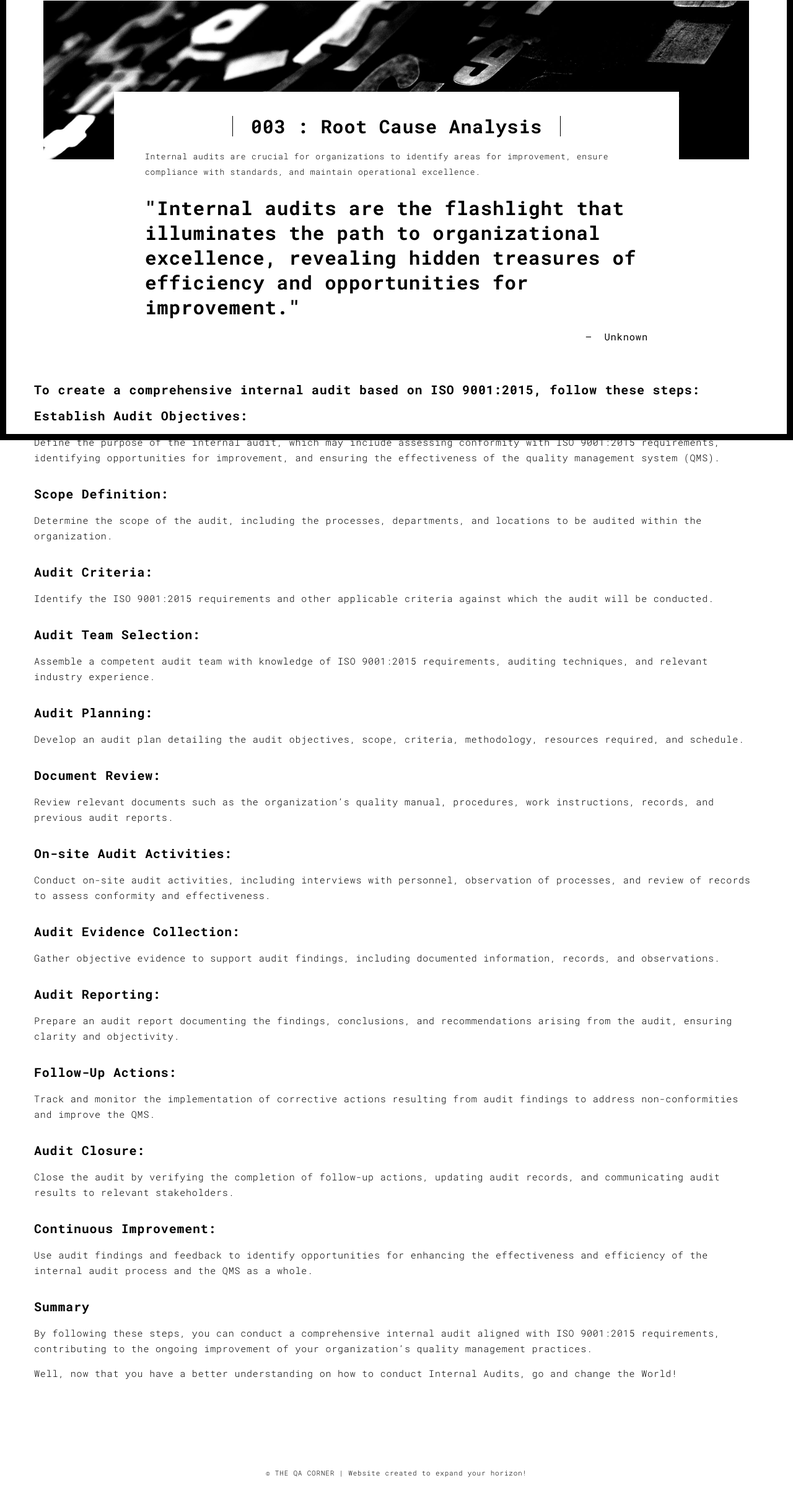
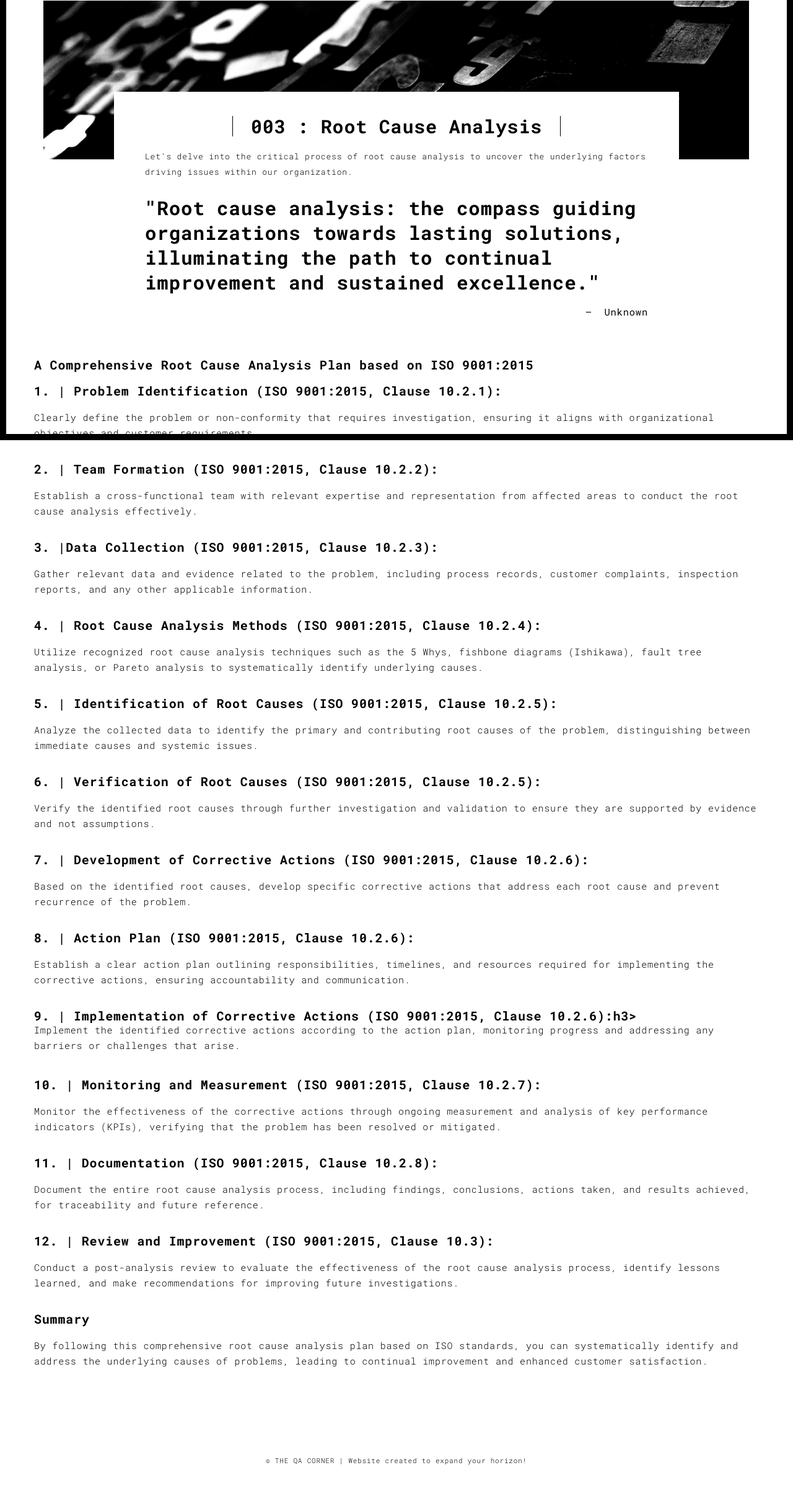
Before and after one commit to Gymmybear33/portfolio, a Flask app: page /rca.html in a window 1280 px wide. Shown: the part 90-2503 px from the top of the page at 62% size. After the commit the page ends 2453 px from the top, so only its background shows below. Run offline with Flask 3, Linux system fonts and the light colour scheme; some libraries are stand-ins or nearby versions.

Commit message:
completed the rca site

```diff
--- a/templates/ca.html
+++ b/templates/ca.html
@@ -101,7 +101,7 @@
 
         <div class="row">
           <h3>Summary</h3>
-          <p class="p-size-info">Corrective actions are a fundamental aspect of quality management systems, environmental management systems, and other ISO standards, serving as a catalyst for continual improvement and organizational excellence. By embracing a systematic approach to identifying, analyzing, and addressing non-conformities, businesses can foster a culture of accountability, innovation, and sustainability, ultimately driving long-term success in today’s dynamic business environment.</p>
+          <p class="p-size-info">Corrective actions are a fundamental aspect of quality management systems, environmental management systems, and other ISO standards, serving as a catalyst for continual improvement and organizational excellence. By embracing a systematic approach to identifying, analyzing, and addressing non-conformities, you can ensure to foster a culture of accountability, innovation, and sustainability, ultimately driving long-term success in today’s dynamic business environment.</p>
         </div>
       </div>
 
--- a/templates/rca.html
+++ b/templates/rca.html
@@ -69,68 +69,67 @@
           <div class="text-center">
             <h1 class="h2">003 : Root Cause Analysis</h1>
           </div>
-          <p class="p-size-title">Internal audits are crucial for organizations to identify areas for improvement, ensure compliance with standards, and maintain operational excellence.</p>
+          <p class="p-size-title">Let's delve into the critical process of root cause analysis to uncover the underlying factors driving issues within our organization.</p>
 
           <blockquote>
-            <p>"Internal audits are the flashlight that illuminates the path to organizational excellence, revealing hidden treasures of efficiency and opportunities for improvement."</p>
+            <p>"Root cause analysis: the compass guiding organizations towards lasting solutions, illuminating the path to continual improvement and sustained excellence."</p>
             <small class="pull-right">Unknown</small>
           </blockquote>
         </div>
       </div>
       <div class="col-md-12 col-md-offset-0 section-container-spacer">
         <div class="row">
-          <h3>To create a comprehensive internal audit based on ISO 9001:2015, follow these steps:</h3>
-          <h3>Establish Audit Objectives:</h3>
-          <p class="p-size-info">Define the purpose of the internal audit, which may include assessing conformity with ISO 9001:2015 requirements, identifying opportunities for improvement, and ensuring the effectiveness of the quality management system (QMS).</p>
+          <h3>A Comprehensive Root Cause Analysis Plan based on ISO 9001:2015</h3>
+          <h3>1. | Problem Identification (ISO 9001:2015, Clause 10.2.1):</h3>
+          <p class="p-size-info">Clearly define the problem or non-conformity that requires investigation, ensuring it aligns with organizational objectives and customer requirements.</p>
         </div>
         <div class="row">
-          <h3>Scope Definition:</h3>
-          <p class="p-size-info">Determine the scope of the audit, including the processes, departments, and locations to be audited within the organization.</p>
+          <h3>2. | Team Formation (ISO 9001:2015, Clause 10.2.2):</h3>
+          <p class="p-size-info">Establish a cross-functional team with relevant expertise and representation from affected areas to conduct the root cause analysis effectively.</p>
         </div>
         <div class="row">
-          <h3>Audit Criteria:</h3>
-          <p class="p-size-info">Identify the ISO 9001:2015 requirements and other applicable criteria against which the audit will be conducted.</p>
+          <h3>3. |Data Collection (ISO 9001:2015, Clause 10.2.3):</h3>
+          <p class="p-size-info">Gather relevant data and evidence related to the problem, including process records, customer complaints, inspection reports, and any other applicable information.</p>
         </div>
         <div class="row">
-          <h3>Audit Team Selection:</h3>
-          <p class="p-size-info">Assemble a competent audit team with knowledge of ISO 9001:2015 requirements, auditing techniques, and relevant industry experience.</p>
+          <h3>4. | Root Cause Analysis Methods (ISO 9001:2015, Clause 10.2.4):</h3>
+          <p class="p-size-info">Utilize recognized root cause analysis techniques such as the 5 Whys, fishbone diagrams (Ishikawa), fault tree analysis, or Pareto analysis to systematically identify underlying causes.</p>
         </div>
         <div class="row">
-          <h3>Audit Planning:</h3>
-          <p class="p-size-info">Develop an audit plan detailing the audit objectives, scope, criteria, methodology, resources required, and schedule.</p>
+          <h3>5. | Identification of Root Causes (ISO 9001:2015, Clause 10.2.5):</h3>
+          <p class="p-size-info">Analyze the collected data to identify the primary and contributing root causes of the problem, distinguishing between immediate causes and systemic issues.</p>
         </div>
         <div class="row">
-          <h3>Document Review:</h3>
-          <p class="p-size-info">Review relevant documents such as the organization’s quality manual, procedures, work instructions, records, and previous audit reports.</p>
+          <h3>6. | Verification of Root Causes (ISO 9001:2015, Clause 10.2.5):</h3>
+          <p class="p-size-info">Verify the identified root causes through further investigation and validation to ensure they are supported by evidence and not assumptions.</p>
         </div>
         <div class="row">
-          <h3>On-site Audit Activities:</h3>
-          <p class="p-size-info">Conduct on-site audit activities, including interviews with personnel, observation of processes, and review of records to assess conformity and effectiveness.</p>
+          <h3>7. | Development of Corrective Actions (ISO 9001:2015, Clause 10.2.6):</h3>
+          <p class="p-size-info">Based on the identified root causes, develop specific corrective actions that address each root cause and prevent recurrence of the problem.</p>
         </div>
         <div class="row">
-          <h3>Audit Evidence Collection:</h3>
-          <p class="p-size-info">Gather objective evidence to support audit findings, including documented information, records, and observations.</p>
+          <h3>8. | Action Plan (ISO 9001:2015, Clause 10.2.6):</h3>
+          <p class="p-size-info">Establish a clear action plan outlining responsibilities, timelines, and resources required for implementing the corrective actions, ensuring accountability and communication.</p>
         </div>
         <div class="row">
-          <h3>Audit Reporting:</h3>
-          <p class="p-size-info">Prepare an audit report documenting the findings, conclusions, and recommendations arising from the audit, ensuring clarity and objectivity.</p>
+          <h3>9. | Implementation of Corrective Actions (ISO 9001:2015, Clause 10.2.6):h3>
+          <p class="p-size-info">Implement the identified corrective actions according to the action plan, monitoring progress and addressing any barriers or challenges that arise.</p>
         </div>
         <div class="row">
-          <h3>Follow-Up Actions:</h3>
-          <p class="p-size-info">Track and monitor the implementation of corrective actions resulting from audit findings to address non-conformities and improve the QMS.</p>
+          <h3>10. | Monitoring and Measurement (ISO 9001:2015, Clause 10.2.7):</h3>
+          <p class="p-size-info">Monitor the effectiveness of the corrective actions through ongoing measurement and analysis of key performance indicators (KPIs), verifying that the problem has been resolved or mitigated.</p>
         </div>
         <div class="row">
-          <h3>Audit Closure:</h3>
-          <p class="p-size-info">Close the audit by verifying the completion of follow-up actions, updating audit records, and communicating audit results to relevant stakeholders.</p>
+          <h3>11. | Documentation (ISO 9001:2015, Clause 10.2.8):</h3>
+          <p class="p-size-info">Document the entire root cause analysis process, including findings, conclusions, actions taken, and results achieved, for traceability and future reference.</p>
         </div>
         <div class="row">
-          <h3>Continuous Improvement:</h3>
-          <p class="p-size-info">Use audit findings and feedback to identify opportunities for enhancing the effectiveness and efficiency of the internal audit process and the QMS as a whole.</p>
+          <h3>12. | Review and Improvement (ISO 9001:2015, Clause 10.3):</h3>
+          <p class="p-size-info">Conduct a post-analysis review to evaluate the effectiveness of the root cause analysis process, identify lessons learned, and make recommendations for improving future investigations.</p>
         </div>
         <div class="row">
           <h3>Summary</h3>
-          <p class="p-size-info">By following these steps, you can conduct a comprehensive internal audit aligned with ISO 9001:2015 requirements, contributing to the ongoing improvement of your organization’s quality management practices.</p>
-          <p class="p-size-info">Well, now that you have a better understanding on how to conduct Internal Audits, go and change the World!</p>
+          <p class="p-size-info">By following this comprehensive root cause analysis plan based on ISO standards, you can systematically identify and address the underlying causes of problems, leading to continual improvement and enhanced customer satisfaction.</p>
         </div>
       </div>
 
```
